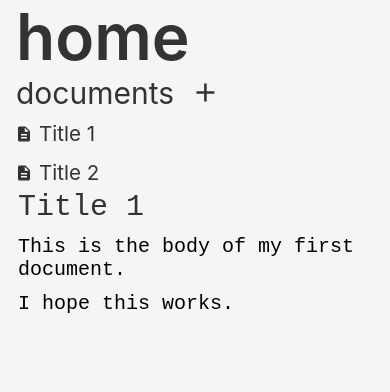
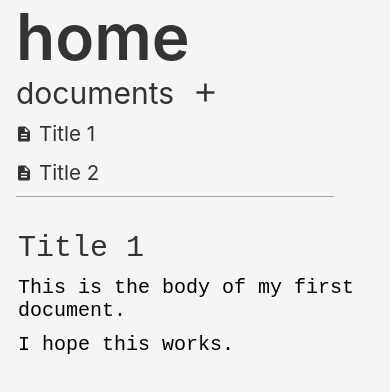
Before and after one commit to sbsto/knowledge, a React (Create React App) app in the folder client/: page / in a window 390 px wide. Shown: the top 392 px of the page. Built offline with nearby package versions, Linux system fonts and the light colour scheme.

Commit message:
add styles to make Document and Nav more responsive

```diff
--- a/client/package.json
+++ b/client/package.json
@@ -6,6 +6,7 @@
     "@material-ui/core": "^4.10.1",
     "@material-ui/icons": "^4.9.1",
     "@material-ui/lab": "^4.0.0-alpha.55",
+    "@material-ui/system": "^4.9.14",
     "@testing-library/jest-dom": "^4.2.4",
     "@testing-library/react": "^9.3.2",
     "@testing-library/user-event": "^7.1.2",
--- a/client/src/components/DocNav.tsx
+++ b/client/src/components/DocNav.tsx
@@ -1,9 +1,10 @@
 import React from 'react'
 import { Typography, Grid, Button, ButtonProps } from '@material-ui/core'
-import { withStyles, Theme, createStyles } from '@material-ui/core/styles'
+import { withStyles, Theme, createStyles, makeStyles } from '@material-ui/core/styles'
 import { Description, Add } from '@material-ui/icons'
 import { TreeItem, TreeView } from '@material-ui/lab'
 import { TreeItemProps } from '@material-ui/lab/TreeItem'
+import { border } from '@material-ui/system'
 
 const StyledTreeItem = withStyles((theme: Theme) =>
     createStyles({
@@ -26,6 +27,19 @@ const StyledButton = withStyles((theme: Theme) =>
     }),
 )((props: ButtonProps) => <Button {...props} />)
 
+const useStyles = makeStyles((theme: Theme) =>
+    createStyles({
+        root: {
+            marginBottom: theme.spacing(4)
+        },
+        treeView: {
+            marginRight: theme.spacing(5),
+            paddingBottom: theme.spacing(1),
+            borderBottom: '0.5px solid #aaaaaa'
+        }
+    }),
+)
+
 interface DocNavProps {
     titles: String[];
     onSelect(index: number): void;
@@ -33,6 +47,8 @@ interface DocNavProps {
 }
 
 function DocNav(props: DocNavProps) {
+    const classes = useStyles()
+
     const documents = props.titles.map((title, index) => {
         return (
             <StyledTreeItem
@@ -46,8 +62,11 @@ function DocNav(props: DocNavProps) {
     })
 
     return (
-        <Grid item container sm={3}
+        <Grid
+            item container
+            sm={3}
             direction="column"
+            className={classes.root}
         >
             <Grid
                 item container
@@ -69,7 +88,7 @@ function DocNav(props: DocNavProps) {
                 </Grid>
             </Grid>
             <Grid item>
-                <TreeView>
+                <TreeView className={classes.treeView}>
                     {documents}
                 </TreeView>
             </Grid>
```
